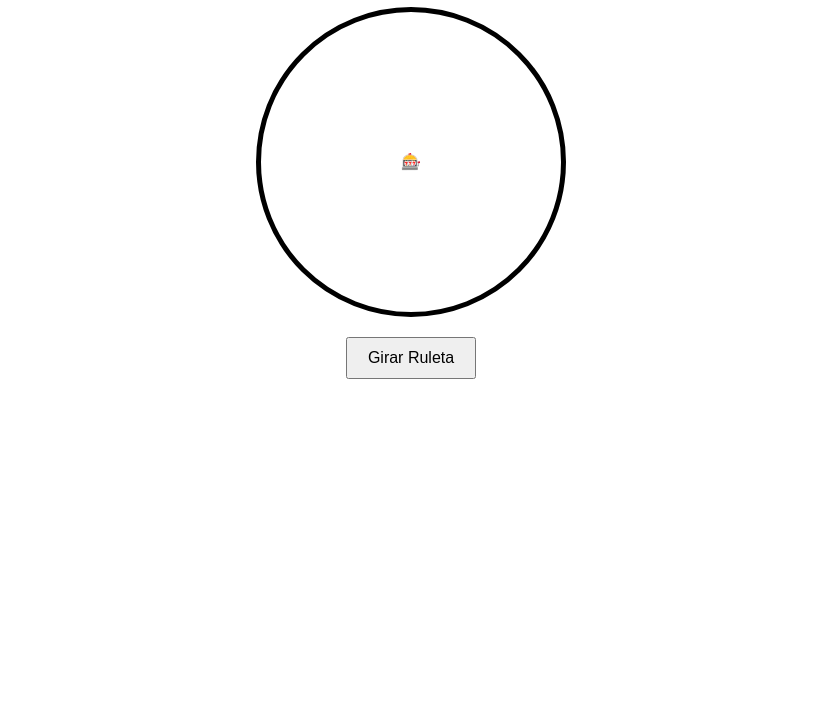
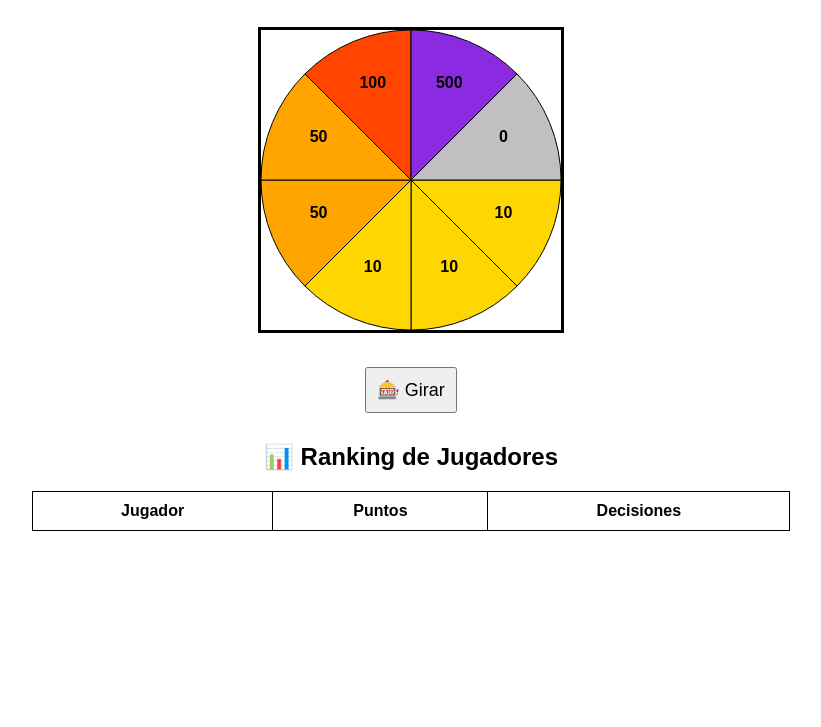
Before and after one commit to Rocoo33/Ruleta, a plain HTML site: page index.html in a window 1280 px wide. Shown: the part 73-800 px from the top of the page, without its empty margins (229-1050 px from the left). Drawn offline with Linux system fonts and the light colour scheme.

Commit message:
Update index.html

```diff
--- a/index.html
+++ b/index.html
@@ -3,84 +3,179 @@
 <head>
     <meta charset="UTF-8">
     <meta name="viewport" content="width=device-width, initial-scale=1.0">
-    <title>Ruleta Experimental</title>
+    <title>Desafío de la Ruleta</title>
     <style>
-        body {
-            font-family: Arial, sans-serif;
-            text-align: center;
-        }
-        #ruleta {
-            width: 300px;
-            height: 300px;
-            border: 5px solid black;
-            border-radius: 50%;
-            position: relative;
-            margin: 20px auto;
-            display: flex;
-            align-items: center;
-            justify-content: center;
-        }
-        .opcion {
-            position: absolute;
-            font-size: 20px;
-            font-weight: bold;
-        }
-        #botonGirar {
-            padding: 10px 20px;
-            font-size: 16px;
-            cursor: pointer;
-        }
-        #decisiones {
-            margin-top: 20px;
-        }
+        body { font-family: Arial, sans-serif; text-align: center; }
+        canvas { border: 3px solid black; margin: 20px; }
+        button { font-size: 18px; margin: 10px; padding: 10px; cursor: pointer; }
+        #decision button { margin: 5px; }
+        table { width: 60%; margin: 20px auto; border-collapse: collapse; }
+        th, td { border: 1px solid black; padding: 10px; text-align: center; }
     </style>
 </head>
 <body>
+    <h1>Desafío de la Ruleta</h1>
+    <canvas id="ruleta" width="300" height="300"></canvas>
+    <br>
+    <button onclick="girarRuleta()" id="botonGirar">🎰 Girar</button>
+    <p id="resultado"></p>
+    <div id="decision"></div>
 
-    <h1>Ruleta Experimental</h1>
-    <div id="ruleta">🎰</div>
-    <button id="botonGirar">Girar Ruleta</button>
-
-    <div id="decisiones" style="display:none;">
-        <h2>Elige tu opción:</h2>
-        <button id="opcionRiesgo">Doble o Nada</button>
-        <button id="opcionSeguro">+150 Puntos Seguros</button>
-    </div>
+    <h2>📊 Ranking de Jugadores</h2>
+    <table>
+        <thead>
+            <tr>
+                <th>Jugador</th>
+                <th>Puntos</th>
+                <th>Decisiones</th>
+            </tr>
+        </thead>
+        <tbody id="ranking"></tbody>
+    </table>
 
     <script>
-        let primeraTirada = true;
         let puntos = 0;
-        let decision2 = "";
-        let decision3 = "";
+        let ronda = 1;
+        let anguloActual = 0;
+        let girando = false;
+        let decisiones = [];
 
-        document.getElementById("botonGirar").addEventListener("click", function() {
-            if (primeraTirada) {
-                alert("¡Has ganado 100 puntos!");
-                puntos = 100;
-                primeraTirada = false;
-                document.getElementById("decisiones").style.display = "block";
+        let opciones = [
+            { puntos: 10, color: "#FFD700" },
+            { puntos: 10, color: "#FFD700" },
+            { puntos: 10, color: "#FFD700" },
+            { puntos: 50, color: "#FFA500" },
+            { puntos: 50, color: "#FFA500" },
+            { puntos: 100, color: "#FF4500" },
+            { puntos: 500, color: "#8A2BE2" },
+            { puntos: 0, color: "#C0C0C0" }
+        ];
+
+        const canvas = document.getElementById("ruleta");
+        const ctx = canvas.getContext("2d");
+
+        function dibujarRuleta(angulo = 0) {
+            ctx.clearRect(0, 0, canvas.width, canvas.height);
+            const totalSectores = opciones.length;
+            const anguloSector = (2 * Math.PI) / totalSectores;
+
+            for (let i = 0; i < totalSectores; i++) {
+                let inicio = anguloSector * i + angulo;
+                let fin = anguloSector * (i + 1) + angulo;
+
+                ctx.beginPath();
+                ctx.moveTo(150, 150);
+                ctx.arc(150, 150, 150, inicio, fin);
+                ctx.closePath();
+                ctx.fillStyle = opciones[i].color;
+                ctx.fill();
+                ctx.stroke();
+
+                let anguloTexto = inicio + (anguloSector / 2);
+                let x = 150 + Math.cos(anguloTexto) * 100;
+                let y = 150 + Math.sin(anguloTexto) * 100;
+
+                ctx.fillStyle = "black";
+                ctx.font = "bold 16px Arial";
+                ctx.textAlign = "center";
+                ctx.fillText(opciones[i].puntos, x, y);
             }
-        });
+        }
 
-        document.getElementById("opcionRiesgo").addEventListener("click", function() {
-            puntos *= 2;
-            decision2 = "Riesgo";
-            alert("Ahora tienes " + puntos + " puntos.");
-            enviarDatos();
-        });
+        function girarRuleta() {
+            if (girando) return;
+            girando = true;
+            let vueltas = Math.floor(Math.random() * 10) + 5;
+            let anguloFinal = anguloActual + (vueltas * 360) + Math.floor(Math.random() * 360);
+            let tiempo = 2000;
 
-        document.getElementById("opcionSeguro").addEventListener("click", function() {
-            puntos += 150;
-            decision2 = "Seguro";
-            alert("Ahora tienes " + puntos + " puntos.");
-            enviarDatos();
-        });
+            let start = Date.now();
+            let animacion = setInterval(() => {
+                let progreso = (Date.now() - start) / tiempo;
+                if (progreso >= 1) {
+                    clearInterval(animacion);
+                    girando = false;
+                    determinarResultado(anguloFinal % 360);
+                } else {
+                    anguloActual = anguloFinal * progreso;
+                    dibujarRuleta(anguloActual * (Math.PI / 180));
+                }
+            }, 20);
+        }
 
-        function enviarDatos() {
-            fetch("TU_GOOGLE_SHEETS_WEBAPP_URL", {
+        function determinarResultado(angulo) {
+            let totalSectores = opciones.length;
+            let anguloSector = 360 / totalSectores;
+            let sectorIndex = Math.floor(angulo / anguloSector);
+            let puntosGanados = opciones[totalSectores - sectorIndex - 1].puntos;
+
+            puntos += puntosGanados;
+            document.getElementById("resultado").innerText = "Has obtenido: " + puntosGanados + " puntos. Total: " + puntos;
+
+            if (ronda === 1) {
+                mostrarOpciones("doblar", 150);
+            } else if (ronda === 2) {
+                mostrarOpciones("triplicar", 200);
+            } else {
+                registrarResultado();
+                document.getElementById("decision").innerHTML = "<h2>Fin del juego. Total: " + puntos + " puntos</h2>";
+                document.getElementById("botonGirar").disabled = true;
+            }
+
+            ronda++;
+        }
+
+        function mostrarOpciones(arriesgar, seguro) {
+            document.getElementById("decision").innerHTML = `
+                <button onclick="elegirOpcion('${arriesgar}')">Opción 1: ${arriesgar} puntos</button>
+                <button onclick="elegirOpcion('${seguro}')">Opción 2: +${seguro} puntos</button>
+            `;
+        }
+
+        function elegirOpcion(opcion) {
+            if (opcion === "doblar" && Math.random() < 0.5) {
+                puntos *= 2;
+                decisiones.push("Dobló puntos");
+            } else if (opcion === "triplicar" && Math.random() < 0.33) {
+                puntos *= 3;
+                decisiones.push("Triplicó puntos");
+            } else if (opcion === "triplicar") {
+                puntos = 0;
+                decisiones.push("Perdió todo");
+            } else {
+                puntos += parseInt(opcion);
+                decisiones.push("Optó por " + opcion + " puntos");
+            }
+
+            document.getElementById("resultado").innerText = "Total actual: " + puntos;
+            document.getElementById("decision").innerHTML = "";
+        }
+
+        function registrarResultado() {
+            let nombre = prompt("Introduce tu nombre para el ranking:");
+            if (!nombre) nombre = "Jugador Anónimo";
+
+            enviarDatosAGoogleSheets(nombre, puntos, decisiones[0], decisiones[1]);
+
+            let ranking = JSON.parse(localStorage.getItem("ranking")) || [];
+            ranking.push({ nombre, puntos, decisiones: decisiones.join(" → ") });
+            ranking.sort((a, b) => b.puntos - a.puntos);
+            localStorage.setItem("ranking", JSON.stringify(ranking));
+
+            actualizarRanking();
+        }
+
+        function actualizarRanking() {
+            let ranking = JSON.parse(localStorage.getItem("ranking")) || [];
+            let tabla = document.getElementById("ranking");
+            tabla.innerHTML = ranking.map(player => `<tr><td>${player.nombre}</td><td>${player.puntos}</td><td>${player.decisiones}</td></tr>`).join("");
+        }
+
+        function enviarDatosAGoogleSheets(nombre, puntos, decision2, decision3) {
+            fetch("https://script.google.com/macros/s/AKfycbx9qx-u9hxYcQsqpMTA6ETTcC-uukKFkPuljv-YaCauSpsQJfKjMGitCkvvH_6BRldN/exec", {
                 method: "POST",
                 body: JSON.stringify({
-                    nombre: "Jugador",
+                    nombre: nombre,
                     puntos: puntos,
                     decision2: decision2,
                     decision3: decision3
@@ -88,12 +183,11 @@
                 headers: {
                     "Content-Type": "application/json"
                 }
-            })
-            .then(response => response.text())
-            .then(data => console.log(data))
-            .catch(error => console.error("Error:", error));
+            }).then(res => console.log("Datos enviados")).catch(err => console.error(err));
         }
+
+        dibujarRuleta();
+        actualizarRanking();
     </script>
-
 </body>
 </html>
```
